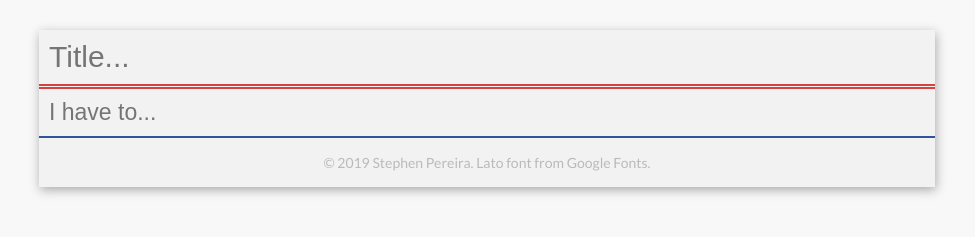
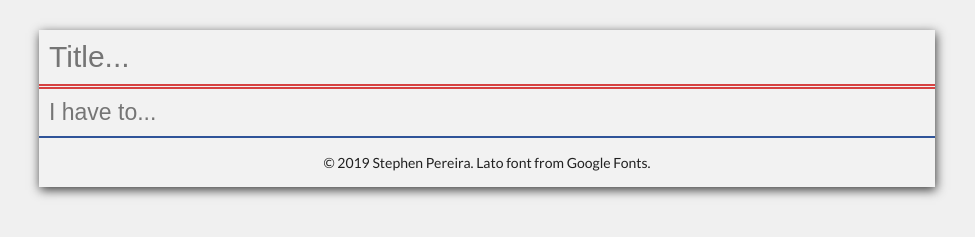
Before and after one commit to StephenPereira/todo_list, a plain HTML site: page TODO_Website/index.html in a window 1280 px wide. Shown: the part 97-334 px from the top of the page, without its empty margins (153-1128 px from the left). Drawn offline with Linux system fonts and the light colour scheme.

Commit message:
Add files via upload

```diff
--- a/TODO_Website/css/todo.css
+++ b/TODO_Website/css/todo.css
@@ -5,7 +5,7 @@ html {
 }
 
 body {
-    background-color: #F8F8F8;
+    background-color: #F0F0F0;
     font-family: 'Lato', 'Arial', sans-serif;
     margin: 0 0 0 0;
     padding: 0 0 0 0;
@@ -22,7 +22,7 @@ h1 {
     text-align: center;
     padding-top: 16px;
     margin: 0 0 0 0;
-    color: #BABABA;
+    color: #212121;
 }
 
 .title {
@@ -33,7 +33,7 @@ h1 {
     width: 550px;
     margin: auto;
     background-color: #f2f2f2;
-    box-shadow: 1px 3px 10px darkgray;
+    box-shadow: 1px 3px 10px #3C3C3C;
     transition-duration: 0.5s;
 }
 
```
